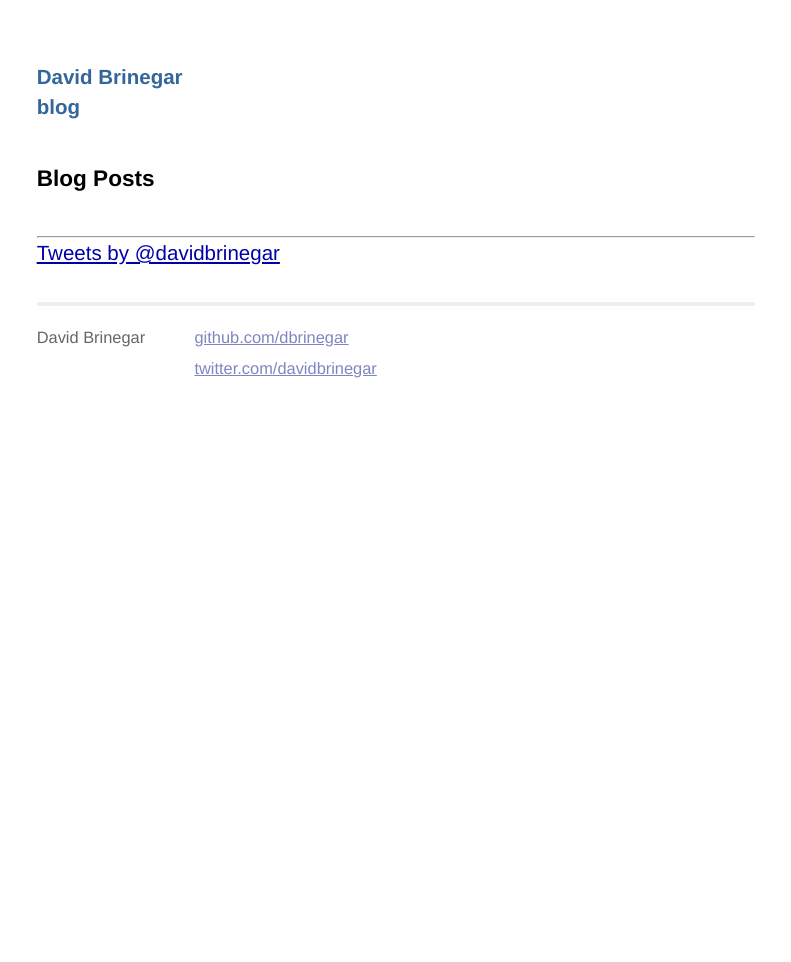
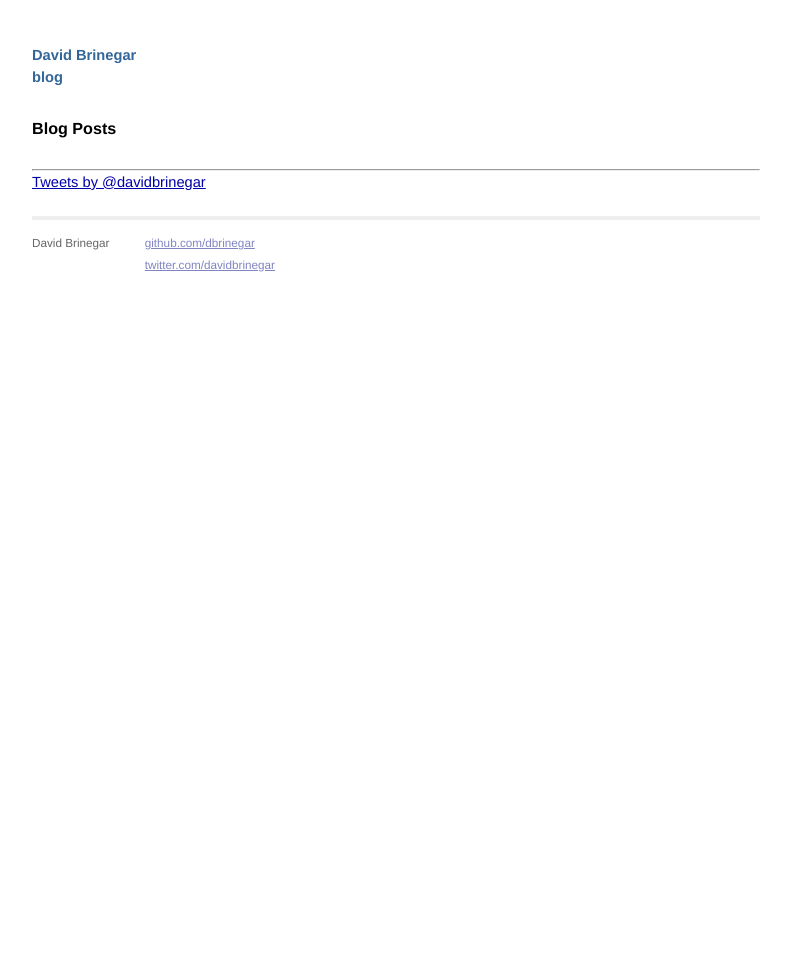
Before and after one commit to dbrinegar/dbrinegar.github.com, a Jekyll site: the page built from index.html, in a window 1280 px wide. Shown: the whole page, without its empty margins (244-1035 px from the left). Built offline with Jekyll 4.4.1, drawn with Linux system fonts in a browser that asks for light colours; nearby versions of some CDN libraries; library files that are not in the unit come from our copies; comment, search, counter and statistics services are not loaded.

Commit message:
minimizing css, step 1

```diff
--- a/_layouts/default.html
+++ b/_layouts/default.html
@@ -2,15 +2,15 @@
 <html xmlns="http://www.w3.org/1999/xhtml" xml:lang="en" lang="en-gb">
 <head>
 	<meta http-equiv="content-type" content="text/html; charset=utf-8" />
-	<title>{{ page.title }}</title>
+  <meta name="viewport" content="width=device-width,initial-scale=1.0" />
+  <title>{{ page.title }}</title>
   <meta name="author" content="David Brinegar" />
+	<link rel="stylesheet" href="/css/normalize.css" type="text/css" media="all" />
+	<link rel="stylesheet" href="/css/screen.css" type="text/css" media="all" />
 	<link rel="stylesheet" href="/css/syntax.css" type="text/css" media="all" />
-	<link rel="stylesheet" href="/css/screen.css" type="text/css" media="all" />
-	<link rel="stylesheet" href="/css/tablet.css" type="text/css" media="screen and (min-width:651px) and (max-width: 1024px), screen and (min-device-width: 768px) and (max-device-width: 1024px)" />
-	<link rel="stylesheet" href="/css/mobile.css" type="text/css" media="handheld, screen and (max-width: 650px), screen and (max-device-width: 480px)" />
 </head>
 <body>
-	<div class="site">
+	<div id="site" class="site">
     <div class="title"><a href="/">David Brinegar<br/>blog</a></div>
 		{{ content }}
 		<div class="footer">
@@ -29,7 +29,7 @@
 		</div>
 	</div>
 
-<script>
+  <script>
   (function(i,s,o,g,r,a,m){i['GoogleAnalyticsObject']=r;i[r]=i[r]||function(){
   (i[r].q=i[r].q||[]).push(arguments)},i[r].l=1*new Date();a=s.createElement(o),
   m=s.getElementsByTagName(o)[0];a.async=1;a.src=g;m.parentNode.insertBefore(a,m)
```
